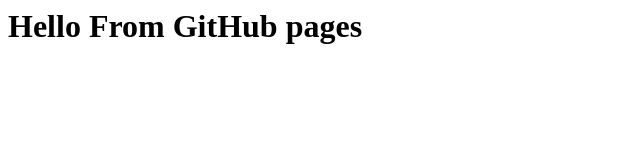
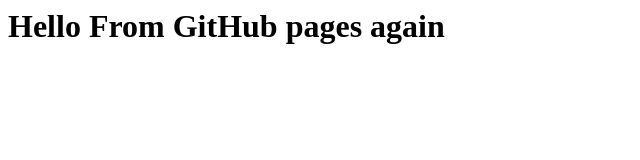
Before and after one commit to MishaMLG/ecco-shop, a plain HTML site: page index.html in a window 1280 px wide. Shown: the whole page, without its empty margins (0-640 px from the left). Drawn offline with Linux system fonts and the light colour scheme.

Commit message:
another commit

```diff
--- a/index.html
+++ b/index.html
@@ -1 +1 @@
-<h1>Hello From GitHub pages</h1>
+<h1>Hello From GitHub pages again</h1>
```
